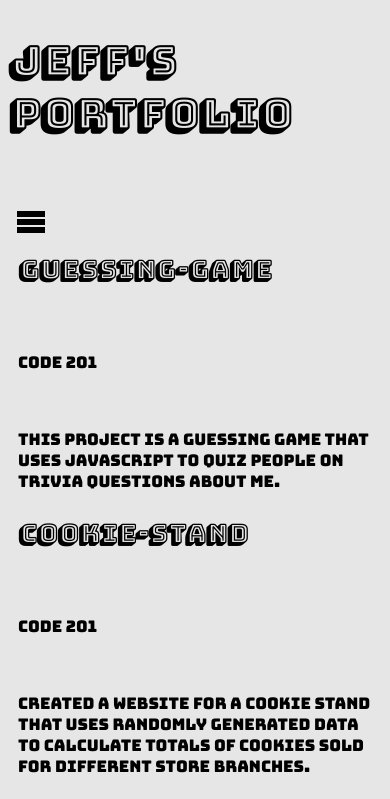
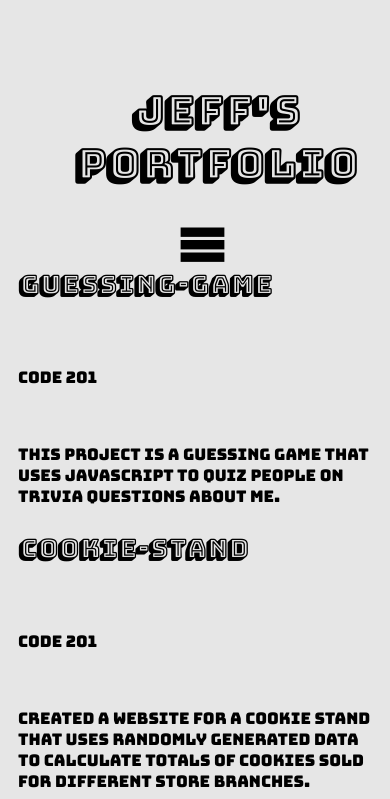
Before and after one commit to J3ffcon1/301n-portfolio, a plain HTML site: page index.html in a window 390 px wide. Shown: the top 799 px of the page. Drawn offline with nearby package versions, Linux system fonts and the light colour scheme; files whose address does not match are found by name.

Commit message:
Added mobile styling

```diff
--- a/styles/base.css
+++ b/styles/base.css
@@ -30,8 +30,9 @@ header {
   text-decoration: underline;
   padding-bottom: 10px;
   text-align:left;
+  padding-left: 20px;
   /*border-bottom: solid 2px #000000;*/
-  /*display: inline;*/
+  display: inline;
   font-family: 'Bungee Shade', cursive;
   font-size: 20px;
   transition: all 0.25s ease-in-out;
--- a/styles/layout.css
+++ b/styles/layout.css
@@ -47,7 +47,20 @@
   }
   header h1 {
     /*viewport height*/
+    padding-top: 50px;
     vertical-align: middle;
     display: inline-block;
+    font-size: 40px;
+    text-align: center;
+  }
+  .icon-menu {
+    float: none;
+    font-size: 50px;
+    vertical-align: middle;
+    padding-left: none;
+
+  }
+  .icon-menu:before {
+    text-align: center;
   }
 }
--- a/styles/module.css
+++ b/styles/module.css
@@ -23,8 +23,8 @@
 .icon-menu {
   float: left;
   transform: scale(2,2);
-  padding-left: 10px;
   padding-bottom: 10px;
+  padding-left: 15px;
 }
 
 #menu ul {
```
